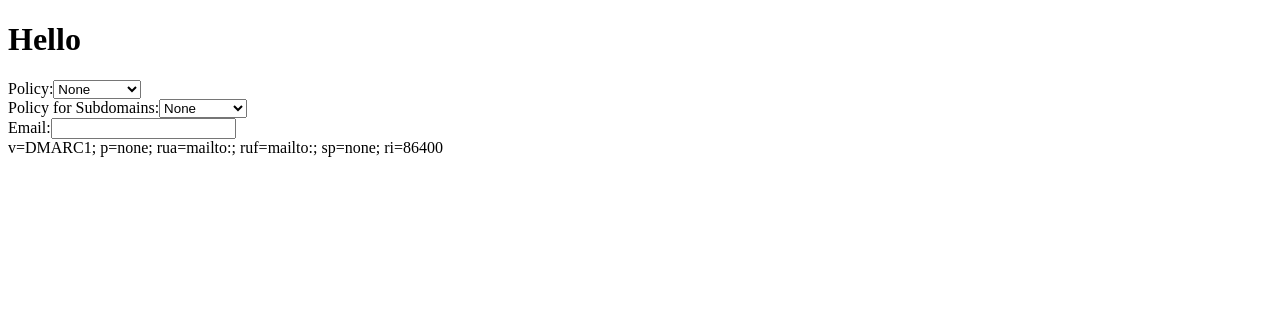
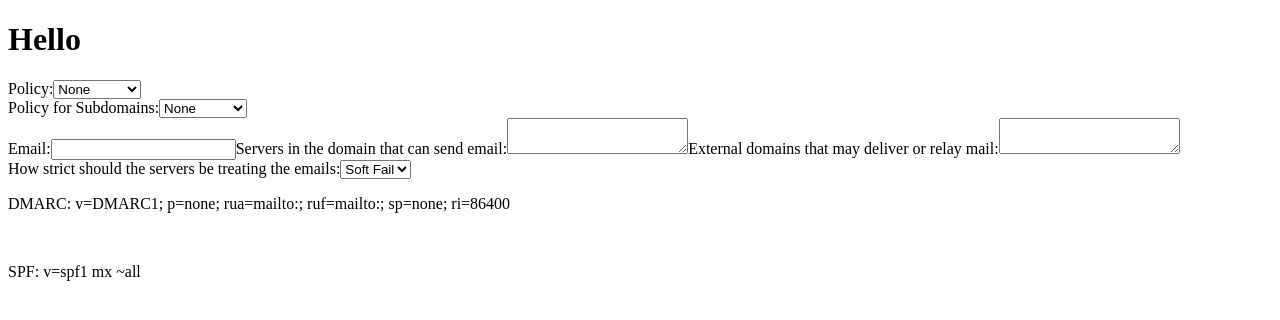
Before and after one commit to samrobbins85/easy-dmarc, a Next.js app: page /form in a window 1280 px wide. Shown: the top 320 px of the page. Built offline with nearby package versions, Linux system fonts and the light colour scheme.

Commit message:
Generate SPF record

```diff
--- a/pages/form.js
+++ b/pages/form.js
@@ -5,6 +5,10 @@ export default function Form() {
 	const [subdomainPolicy, setSubdomainPolicy] = useState("none");
 	const [email, setEmail] = useState("");
 	const [dmarc, setDmarc] = useState("");
+	const [spf, setSpf] = useState("");
+	const [inDomain, setInDomain] = useState("");
+	const [outDomain, setOutDomain] = useState("");
+	const [strict, setStrict] = useState("~all");
 	function changeEmail(event) {
 		setEmail(event.target.value);
 	}
@@ -14,6 +18,15 @@ export default function Form() {
 
 	function subPolicy(event) {
 		setSubdomainPolicy(event.target.value);
+	}
+	function indomain(event) {
+		setInDomain(event.target.value);
+	}
+	function outdomain(event) {
+		setOutDomain(event.target.value);
+	}
+	function strictVal(event) {
+		setStrict(event.target.value);
 	}
 	useEffect(() => {
 		setDmarc(
@@ -26,6 +39,22 @@ export default function Form() {
 				"; sp=" +
 				subdomainPolicy +
 				"; ri=86400"
+		);
+		console.log(inDomain.split(/\r?\n/));
+		setSpf(
+			"v=spf1 mx " +
+				inDomain
+					.split(/\r?\n/)
+					.filter((item) => item)
+					.map((elem) => " a:" + elem)
+					.join("") +
+				outDomain
+					.split(/\r?\n/)
+					.filter((item) => item)
+					.map((elem) => " include:" + elem)
+					.join("") +
+				" " +
+				strict
 		);
 	});
 	return (
@@ -66,9 +95,42 @@ export default function Form() {
 							onChange={changeEmail}
 						/>
 					</label>
+					<label className="block">
+						Servers in the domain that can send email:
+						<textarea
+							type="text"
+							className="form-textarea"
+							value={inDomain}
+							onChange={indomain}
+						/>
+					</label>
+					<label className="block">
+						External domains that may deliver or relay mail:
+						<textarea
+							type="text"
+							className="form-textarea"
+							value={outDomain}
+							onChange={outdomain}
+						/>
+					</label>
+					<div className="pb-4">
+						How strict should the servers be treating the emails:
+						<select
+							className="form-select"
+							value={strict}
+							onChange={strictVal}
+						>
+							<option value="-all">Fail</option>
+							<option value="~all">Soft Fail</option>
+							<option value="?all">Neutral</option>
+							<option value="+all">Allow all</option>
+						</select>
+					</div>
 				</form>
 			</div>
-			{dmarc}
+			<p>DMARC: {dmarc}</p>
+			<br />
+			<p>SPF: {spf}</p>
 		</>
 	);
 }
```
